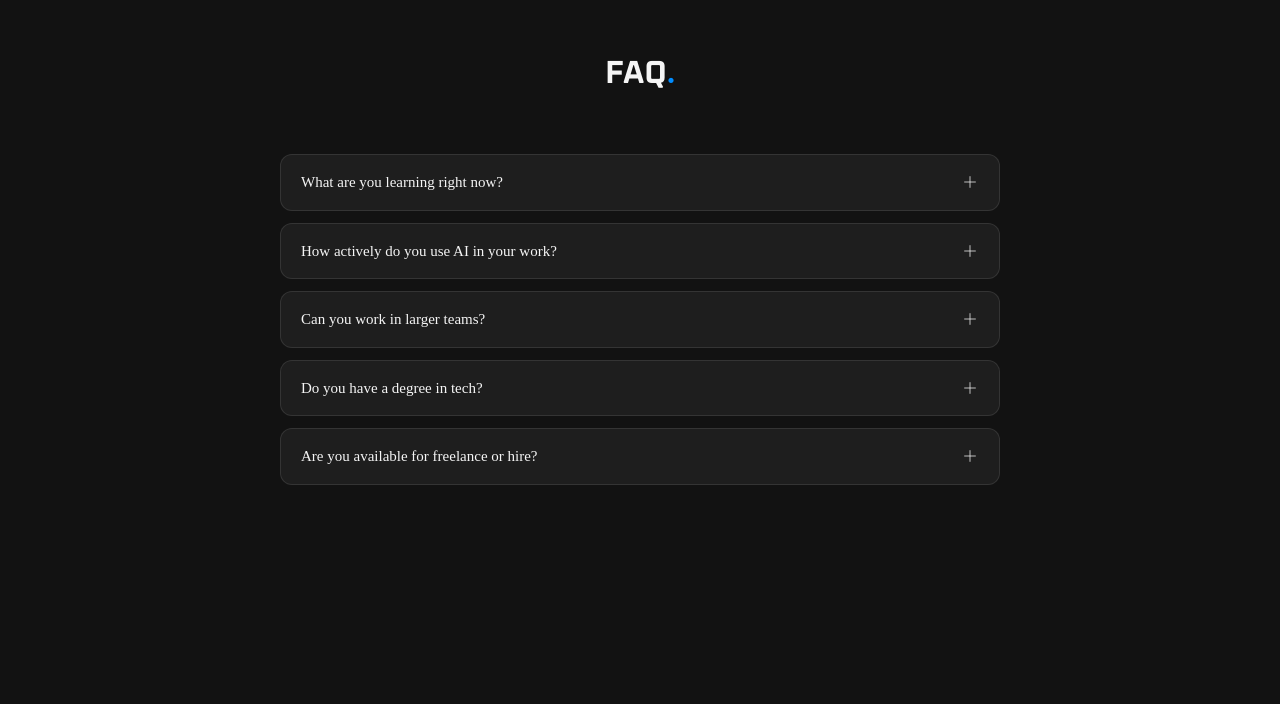
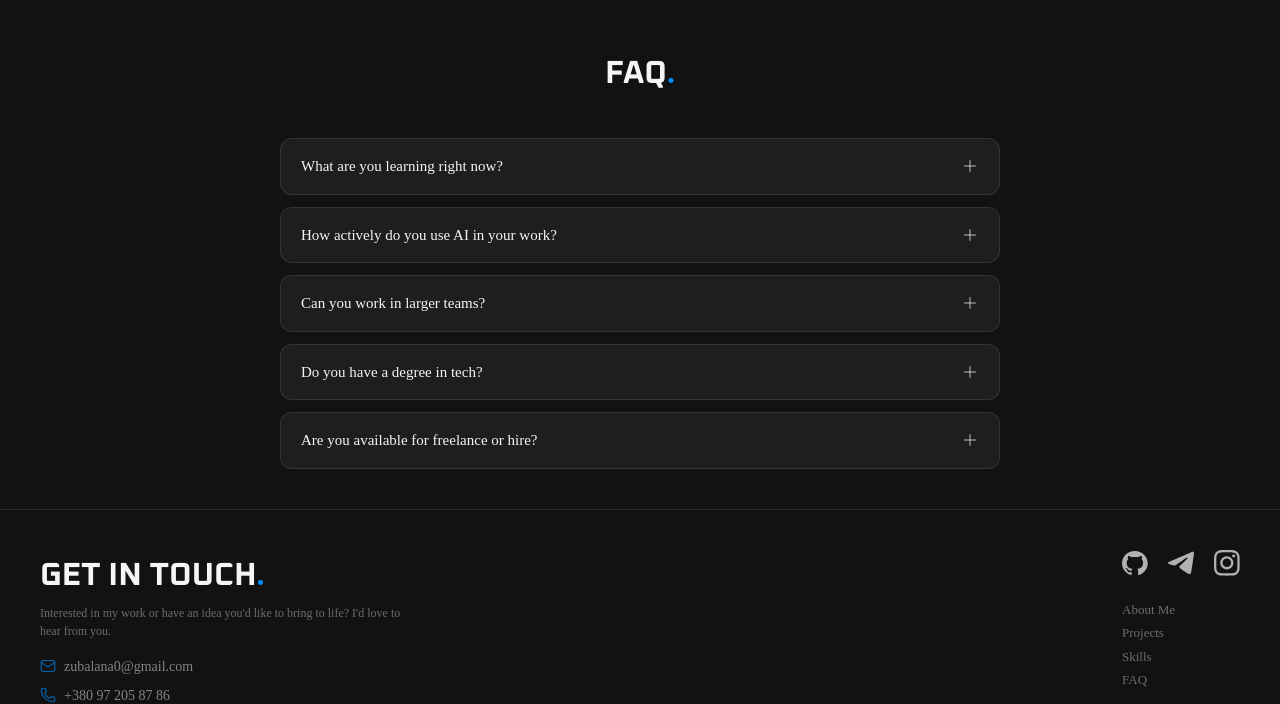
Before and after one commit to ZubalYana/Portfolio-2026, a React (Vite) app: page / in a window 1280 px wide. Shown: the part 3192-3896 px from the top of the page. Built offline with nearby package versions, Linux system fonts and the light colour scheme; a web font is replaced by a local one.

Commit message:
improve faq section responsive design

```diff
--- a/src/components/screens/FAQ.tsx
+++ b/src/components/screens/FAQ.tsx
@@ -36,7 +36,7 @@ export default function FAQ() {
   return (
     <section
       id="faq"
-      className="w-screen lg:min-h-screen flex flex-col items-center p-[20px] lg:p-[40px] relative z-10"
+      className="w-screen flex flex-col items-center p-[20px] pb-[40px] lg:p-[40px] relative z-10"
     >
       <motion.h1
         className="uppercase font-bold text-[32px]"
@@ -48,7 +48,7 @@ export default function FAQ() {
         FAQ<span className="text-[#008CFF]">.</span>
       </motion.h1>
 
-      <div className="w-full max-w-[720px] mt-10 lg:mt-14 flex flex-col gap-3">
+      <div className="w-full max-w-[720px] mt-10 flex flex-col gap-3">
         {questions.map((item, index) => {
           const isOpen = openIndex === index;
           return (
```
